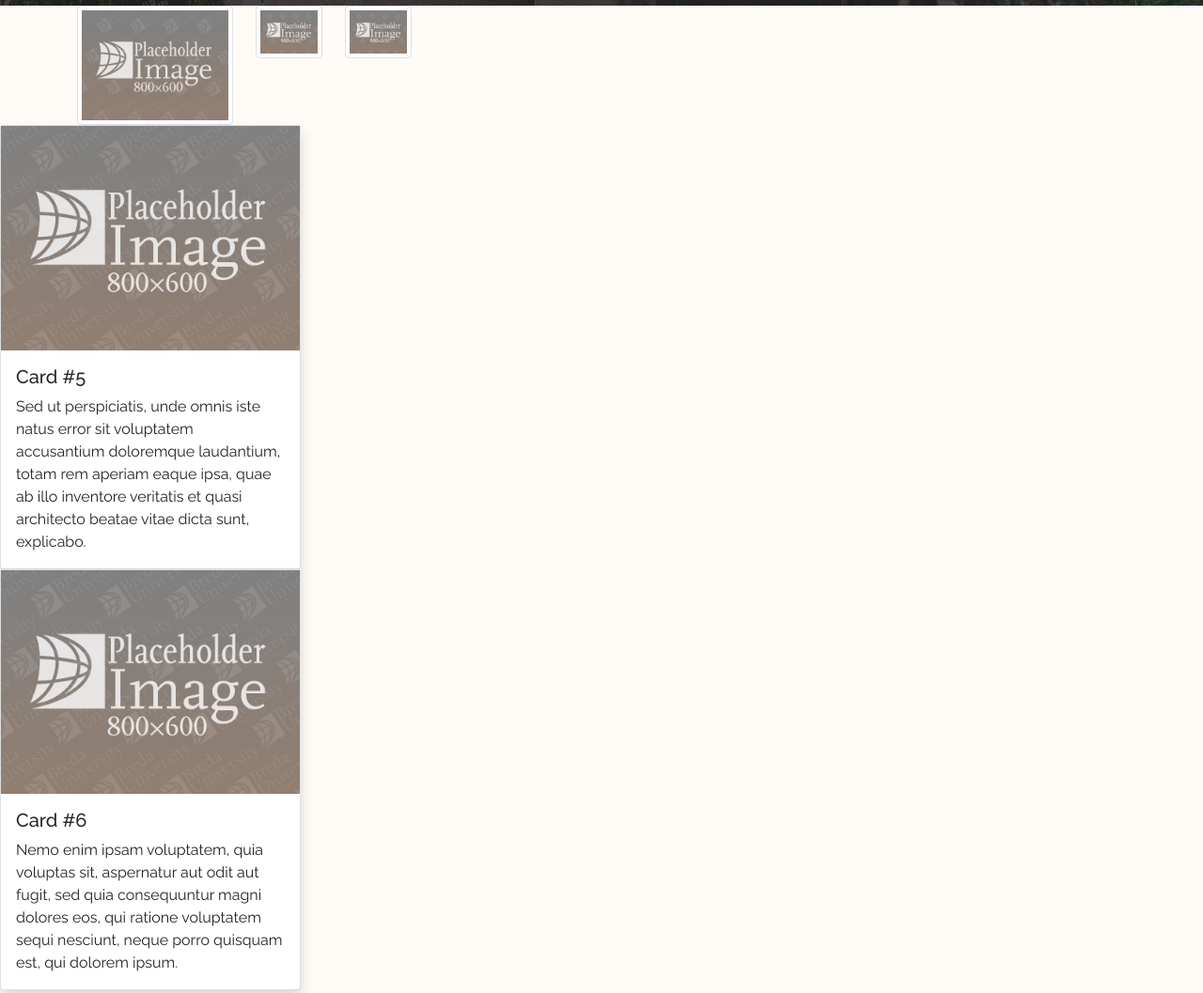
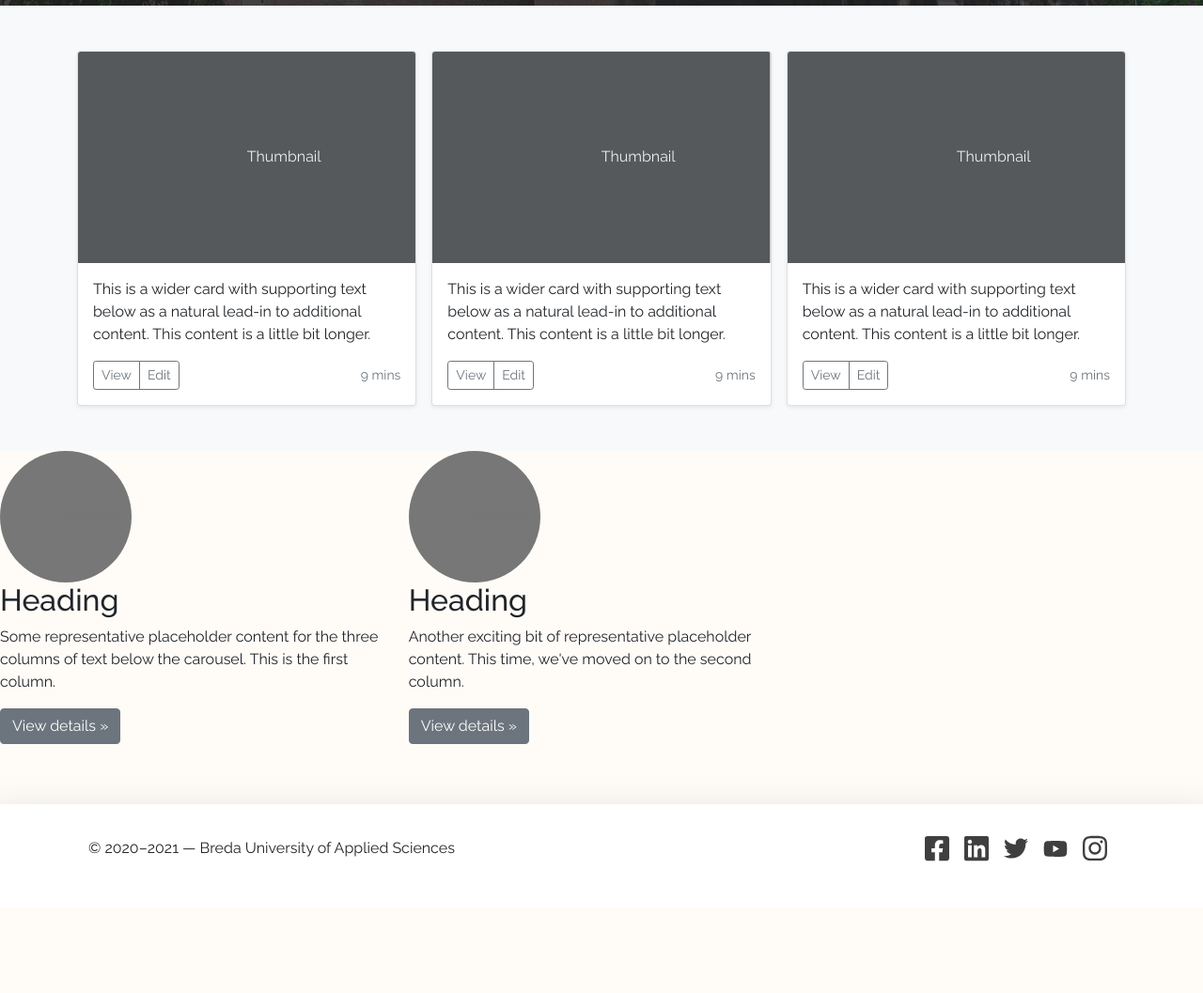
Before and after one commit to MariaBerende/NEVEREST-WEBSITE, a plain HTML site: page index.html in a window 1280 px wide. Shown: the part 540-1597 px from the top of the page at 94% size. After the commit the page ends 1506 px from the top, so only its background shows below. Drawn offline with nearby package versions, Linux system fonts and the light colour scheme.

Commit message:
Added values of the product

```diff
--- a/index.html
+++ b/index.html
@@ -107,47 +107,83 @@
       Learn about grids at: https://getbootstrap.com/docs/5.1/layout/grid/
       Learn about cards at: https://getbootstrap.com/docs/5.1/components/card/
     -->
-	  <div class="container">
-  <div class="row">
-    <div class="col-sm-8 col-lg-2 col-xl1">
-    <img src="images/placeholder.png" alt="..." width="1000" height="800" class="img-thumbnail">
-    </div>
-    <div class="col-sm-8 col-lg-2 col-xl-1">
-     <img src="images/placeholder.png" alt="..." width="1000" height="800" class="img-thumbnail">
-    </div>
-    <div class="col-sm-8 col-lg-2 col-xl-1">
-     <img src="images/placeholder.png" alt="..." width="1000" height="800" class="img-thumbnail">
-    </div>
-  </div>
-</div>
+<div class="album py-5 bg-light">
+    <div class="container">
 
-        <!-- Card #5 -->
-        <div class="col-sm-6 col-lg-4 col-xl-3">
-          <div class="card shadow h-100">
-            <img class="img-fluid" src="images/placeholder.png" alt="Placeholder Image">
+      <div class="row row-cols-1 row-cols-sm-2 row-cols-md-3 g-3">
+        <div class="col">
+          <div class="card shadow-sm">
+            <svg class="bd-placeholder-img card-img-top" width="100%" height="225" xmlns="http://www.w3.org/2000/svg" role="img" aria-label="Placeholder: Thumbnail" preserveAspectRatio="xMidYMid slice" focusable="false"><title>Placeholder</title><rect width="100%" height="100%" fill="#55595c"></rect><text x="50%" y="50%" fill="#eceeef" dy=".3em">Thumbnail</text></svg>
+
             <div class="card-body">
-              <h5 class="card-title">Card #5</h5>
-              <p class="card-text">Sed ut perspiciatis, unde omnis iste natus error sit voluptatem accusantium doloremque laudantium, totam rem aperiam eaque ipsa, quae ab illo inventore veritatis et quasi architecto beatae vitae dicta sunt, explicabo.</p>
+              <p class="card-text">This is a wider card with supporting text below as a natural lead-in to additional content. This content is a little bit longer.</p>
+              <div class="d-flex justify-content-between align-items-center">
+                <div class="btn-group">
+                  <button type="button" class="btn btn-sm btn-outline-secondary">View</button>
+                  <button type="button" class="btn btn-sm btn-outline-secondary">Edit</button>
+                </div>
+                <small class="text-muted">9 mins</small>
+              </div>
             </div>
-
           </div>
         </div>
+        <div class="col">
+          <div class="card shadow-sm">
+            <svg class="bd-placeholder-img card-img-top" width="100%" height="225" xmlns="http://www.w3.org/2000/svg" role="img" aria-label="Placeholder: Thumbnail" preserveAspectRatio="xMidYMid slice" focusable="false"><title>Placeholder</title><rect width="100%" height="100%" fill="#55595c"></rect><text x="50%" y="50%" fill="#eceeef" dy=".3em">Thumbnail</text></svg>
 
-        <!-- Card #6 -->
-        <div class="col-sm-6 col-lg-4 col-xl-3">
-          <div class="card shadow h-100">
-            <img class="img-fluid" src="images/placeholder.png" alt="Placeholder Image">
             <div class="card-body">
-              <h5 class="card-title">Card #6</h5>
-              <p class="card-text">Nemo enim ipsam voluptatem, quia voluptas sit, aspernatur aut odit aut fugit, sed quia consequuntur magni dolores eos, qui ratione voluptatem sequi nesciunt, neque porro quisquam est, qui dolorem ipsum.</p>
-			  </div>
+              <p class="card-text">This is a wider card with supporting text below as a natural lead-in to additional content. This content is a little bit longer.</p>
+              <div class="d-flex justify-content-between align-items-center">
+                <div class="btn-group">
+                  <button type="button" class="btn btn-sm btn-outline-secondary">View</button>
+                  <button type="button" class="btn btn-sm btn-outline-secondary">Edit</button>
+                </div>
+                <small class="text-muted">9 mins</small>
+              </div>
+            </div>
           </div>
         </div>
+        <div class="col">
+          <div class="card shadow-sm">
+            <svg class="bd-placeholder-img card-img-top" width="100%" height="225" xmlns="http://www.w3.org/2000/svg" role="img" aria-label="Placeholder: Thumbnail" preserveAspectRatio="xMidYMid slice" focusable="false"><title>Placeholder</title><rect width="100%" height="100%" fill="#55595c"></rect><text x="50%" y="50%" fill="#eceeef" dy=".3em">Thumbnail</text></svg>
+
+            <div class="card-body">
+              <p class="card-text">This is a wider card with supporting text below as a natural lead-in to additional content. This content is a little bit longer.</p>
+              <div class="d-flex justify-content-between align-items-center">
+                <div class="btn-group">
+                  <button type="button" class="btn btn-sm btn-outline-secondary">View</button>
+                  <button type="button" class="btn btn-sm btn-outline-secondary">Edit</button>
+                </div>
+                <small class="text-muted">9 mins</small>
+              </div>
+            </div>
+          </div>
+
+            </div>
+          </div>
+        </div>
+        <div class="col">
+
+      </div>
+    </div>
 
         <!-- That was the last card -->
+<div class="row">
+      <div class="col-lg-4">
+        <svg class="bd-placeholder-img rounded-circle" width="140" height="140" xmlns="http://www.w3.org/2000/svg" role="img" aria-label="Placeholder: 140x140" preserveAspectRatio="xMidYMid slice" focusable="false"><title>Placeholder</title><rect width="100%" height="100%" fill="#777"></rect><text x="50%" y="50%" fill="#777" dy=".3em">140x140</text></svg>
 
-      </div>
-    </main>
+        <h2>Heading</h2>
+        <p>Some representative placeholder content for the three columns of text below the carousel. This is the first column.</p>
+        <p><a class="btn btn-secondary" href="#">View details »</a></p>
+      </div><!-- /.col-lg-4 -->
+      <div class="col-lg-4">
+        <svg class="bd-placeholder-img rounded-circle" width="140" height="140" xmlns="http://www.w3.org/2000/svg" role="img" aria-label="Placeholder: 140x140" preserveAspectRatio="xMidYMid slice" focusable="false"><title>Placeholder</title><rect width="100%" height="100%" fill="#777"></rect><text x="50%" y="50%" fill="#777" dy=".3em">140x140</text></svg>
+
+        <h2>Heading</h2>
+        <p>Another exciting bit of representative placeholder content. This time, we've moved on to the second column.</p>
+        <p><a class="btn btn-secondary" href="#">View details »</a></p>
+      <!-- /.col-lg-4 -->
+    </div>
     <!-- End of the grid with cards -->
 
     <!-- A footer with socials -->
@@ -187,5 +223,6 @@
     </footer>
     <!-- End of the grid -->
 
+	  </div>
   </body>
 </html>
```
